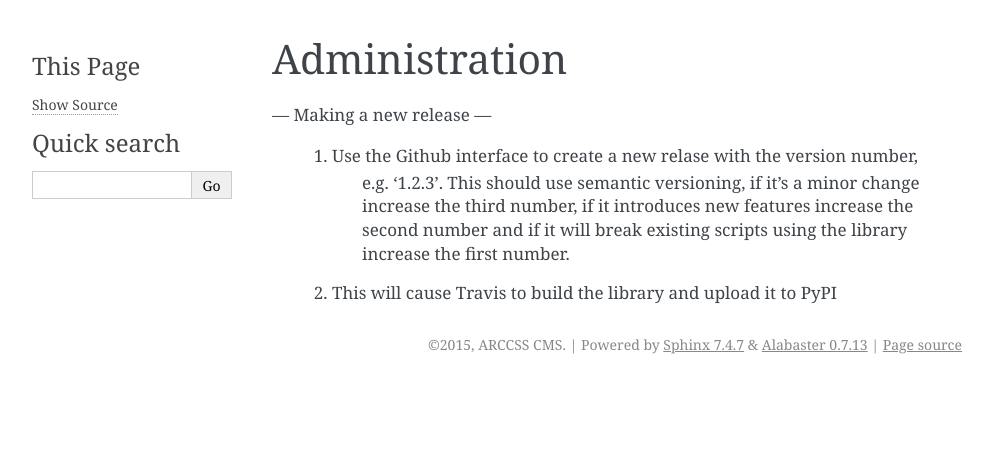
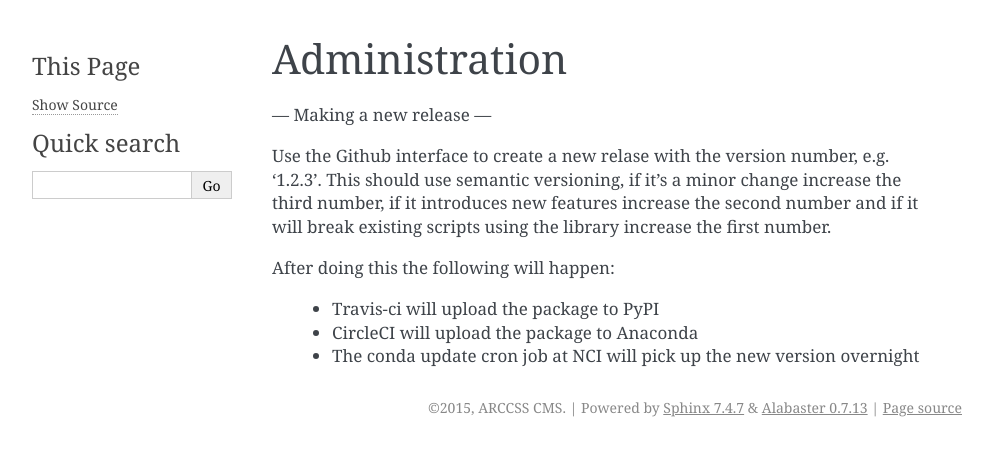
Before and after one commit to coecms/ARCCSSive, a Sphinx documentation site: the page built from docs/admin.rst, in a window 1280 px wide. Shown: the top 456 px of the page, without its empty margins (148-1141 px from the left). Built offline with Sphinx 7.4.7, drawn with Linux system fonts in a browser that asks for light colours; the version number could not be read and is left out.

Commit message:
Update release docs

```diff
--- a/docs/admin.rst
+++ b/docs/admin.rst
@@ -6,10 +6,16 @@ Administration
 Making a new release
 ---
 
- 1. Use the Github interface to create a new relase with the version number,
-     e.g. '1.2.3'. This should use semantic versioning, if it's a minor change
-     increase the third number, if it introduces new features increase the
-     second number and if it will break existing scripts using the library
-     increase the first number.
+Use the Github interface to create a new relase with the version number,
+e.g. '1.2.3'. This should use semantic versioning, if it's a minor change
+increase the third number, if it introduces new features increase the
+second number and if it will break existing scripts using the library
+increase the first number.
 
- 2. This will cause Travis to build the library and upload it to PyPI
+After doing this the following will happen:
+
+ * Travis-ci will upload the package to PyPI
+
+ * CircleCI will upload the package to Anaconda
+
+ * The conda update cron job at NCI will pick up the new version overnight
```
Also changed, not shown: README.md (+1 -1 lines).
